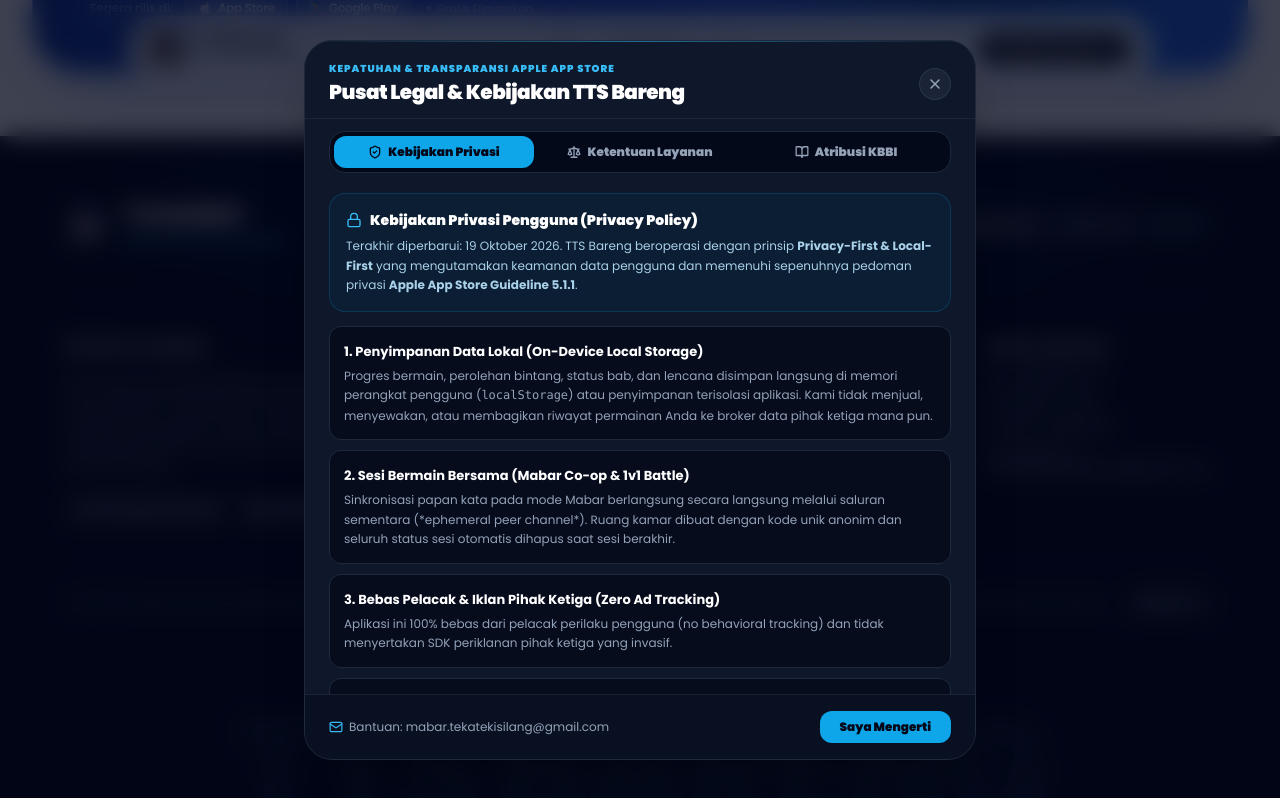
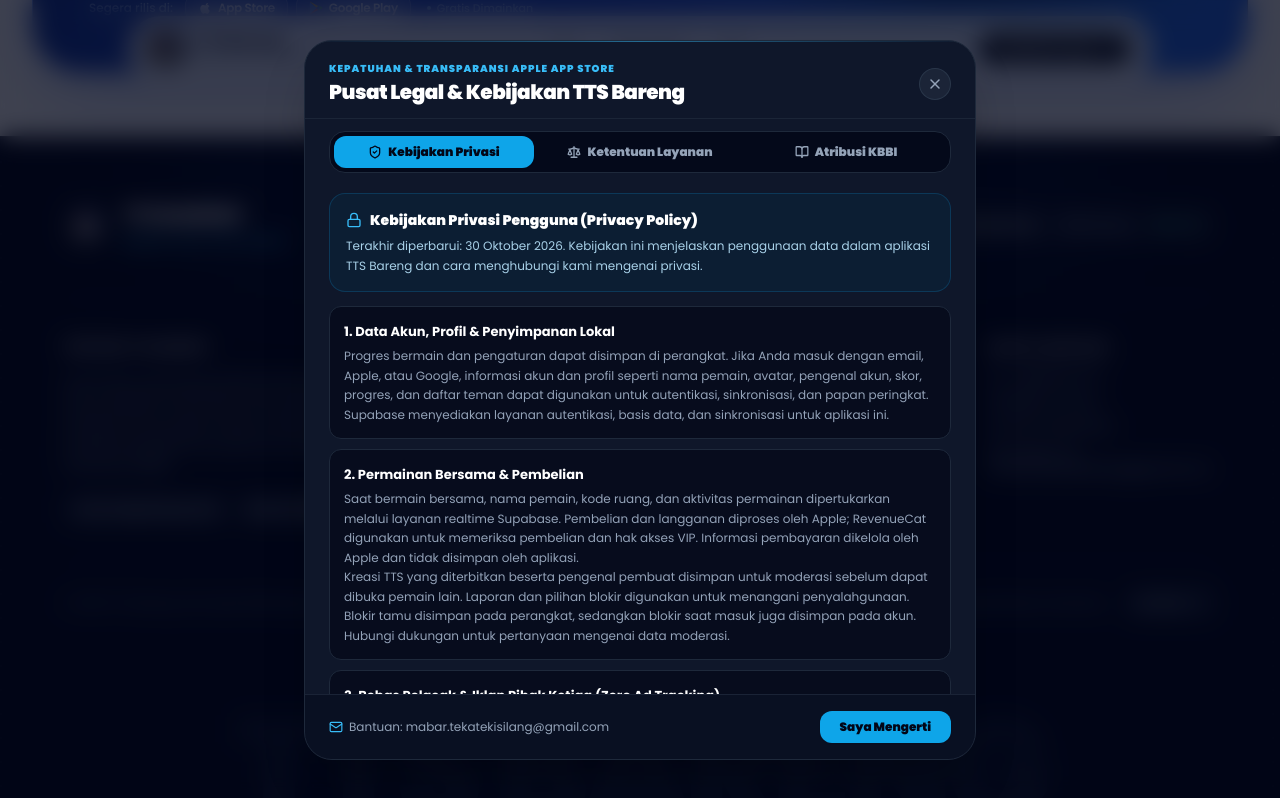
Before and after one commit to TTS-Bareng/TTS-Bareng-Web, a React (Vite) app: page / in a window 1280 px wide. Both pictures are taken after a click on the button "Kebijakan Privasi". Shown: the part 3676-4474 px from the top of the page. Built offline with nearby package versions, Linux system fonts and the light colour scheme.

Commit message:
fix: explain account data and crossword moderation in privacy policy

```diff
--- a/src/components/LegalModal.tsx
+++ b/src/components/LegalModal.tsx
@@ -138,26 +138,29 @@
                     </h3>
                   </div>
                   <p className="text-xs text-sky-200/90 leading-relaxed">
-                    Terakhir diperbarui: 19 Oktober 2026. TTS Bareng beroperasi dengan prinsip <strong>Privacy-First &amp; Local-First</strong> yang mengutamakan keamanan data pengguna dan memenuhi sepenuhnya pedoman privasi <strong>Apple App Store Guideline 5.1.1</strong>.
+                    Terakhir diperbarui: 30 Oktober 2026. Kebijakan ini menjelaskan penggunaan data dalam aplikasi TTS Bareng dan cara menghubungi kami mengenai privasi.
                   </p>
                 </div>
 
                 <div className="flex flex-col gap-2.5">
                   <div className="p-3.5 rounded-xl bg-slate-950/60 border border-slate-800">
                     <h4 className="font-bold text-white mb-1">
-                      1. Penyimpanan Data Lokal (On-Device Local Storage)
+                      1. Data Akun, Profil &amp; Penyimpanan Lokal
                     </h4>
                     <p className="text-slate-400 text-xs leading-relaxed">
-                      Progres bermain, perolehan bintang, status bab, dan lencana disimpan langsung di memori perangkat pengguna (<code>localStorage</code>) atau penyimpanan terisolasi aplikasi. Kami tidak menjual, menyewakan, atau membagikan riwayat permainan Anda ke broker data pihak ketiga mana pun.
+                      Progres bermain dan pengaturan dapat disimpan di perangkat. Jika Anda masuk dengan email, Apple, atau Google, informasi akun dan profil seperti nama pemain, avatar, pengenal akun, skor, progres, dan daftar teman dapat digunakan untuk autentikasi, sinkronisasi, dan papan peringkat. Supabase menyediakan layanan autentikasi, basis data, dan sinkronisasi untuk aplikasi ini.
                     </p>
                   </div>
 
                   <div className="p-3.5 rounded-xl bg-slate-950/60 border border-slate-800">
                     <h4 className="font-bold text-white mb-1">
-                      2. Sesi Bermain Bersama (Mabar Co-op &amp; 1v1 Battle)
+                      2. Permainan Bersama &amp; Pembelian
                     </h4>
                     <p className="text-slate-400 text-xs leading-relaxed">
-                      Sinkronisasi papan kata pada mode Mabar berlangsung secara langsung melalui saluran sementara (*ephemeral peer channel*). Ruang kamar dibuat dengan kode unik anonim dan seluruh status sesi otomatis dihapus saat sesi berakhir.
+                      Saat bermain bersama, nama pemain, kode ruang, dan aktivitas permainan dipertukarkan melalui layanan realtime Supabase. Pembelian dan langganan diproses oleh Apple; RevenueCat digunakan untuk memeriksa pembelian dan hak akses VIP. Informasi pembayaran dikelola oleh Apple dan tidak disimpan oleh aplikasi.
+                    </p>
+                    <p className="text-slate-400 text-xs leading-relaxed">
+                      Kreasi TTS yang diterbitkan beserta pengenal pembuat disimpan untuk moderasi sebelum dapat dibuka pemain lain. Laporan dan pilihan blokir digunakan untuk menangani penyalahgunaan. Blokir tamu disimpan pada perangkat, sedangkan blokir saat masuk juga disimpan pada akun. Hubungi dukungan untuk pertanyaan mengenai data moderasi.
                     </p>
                   </div>
 
@@ -166,7 +169,7 @@
                       3. Bebas Pelacak &amp; Iklan Pihak Ketiga (Zero Ad Tracking)
                     </h4>
                     <p className="text-slate-400 text-xs leading-relaxed">
-                      Aplikasi ini 100% bebas dari pelacak perilaku pengguna (no behavioral tracking) dan tidak menyertakan SDK periklanan pihak ketiga yang invasif.
+                      Aplikasi tidak menyertakan SDK iklan pihak ketiga. Penyedia layanan di atas memproses informasi yang diperlukan untuk menyediakan fitur mereka; silakan lihat kebijakan privasi masing-masing penyedia untuk informasi lebih lanjut.
                     </p>
                   </div>
 
@@ -175,7 +178,7 @@
                       4. Hak Penghapusan Akun &amp; Data (Apple Guideline 5.1.1v)
                     </h4>
                     <p className="text-slate-400 text-xs leading-relaxed">
-                      Setiap pengguna berhak menghapus profil dan seluruh data aplikasi kapan pun. Tombol <strong>Hapus Akun &amp; Data</strong> tersedia langsung di menu Pengaturan aplikasi untuk membersihkan seluruh data tanpa syarat.
+                      Anda dapat memulai penghapusan akun melalui <strong>Hapus Akun &amp; Data</strong> di Pengaturan aplikasi. Penghapusan akun tidak otomatis membatalkan langganan Apple; kelola atau batalkan langganan melalui pengaturan Apple ID. Jika memerlukan bantuan atau informasi tentang data yang disimpan, hubungi kami melalui alamat di bawah.
                     </p>
                   </div>
 
```
